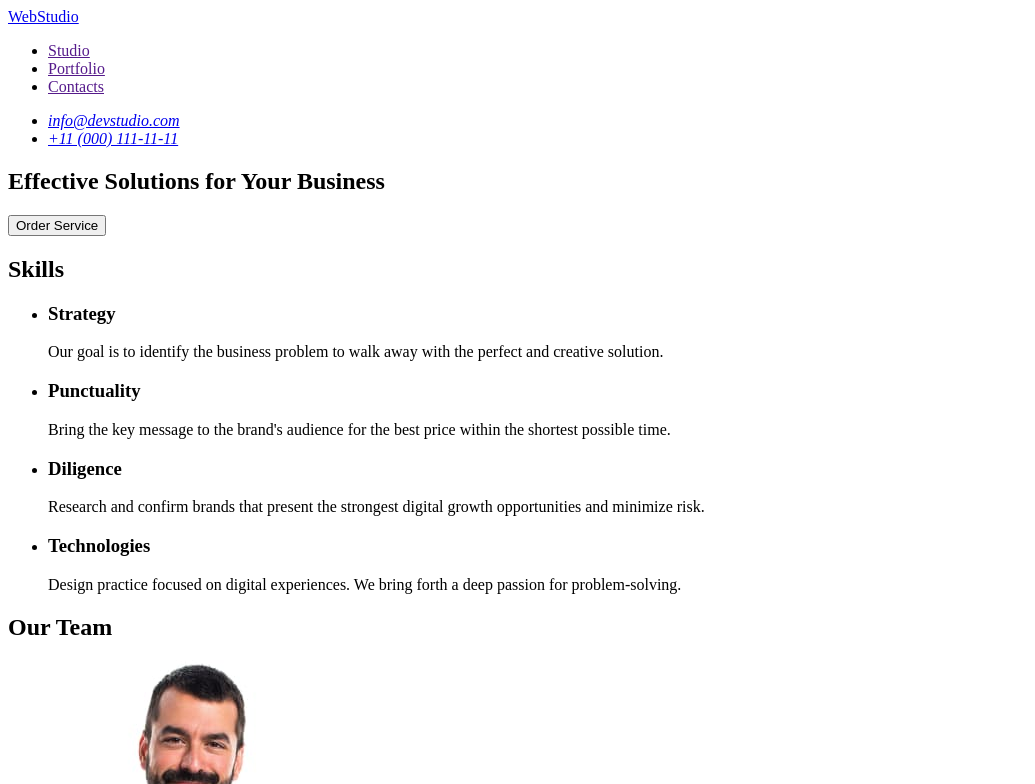
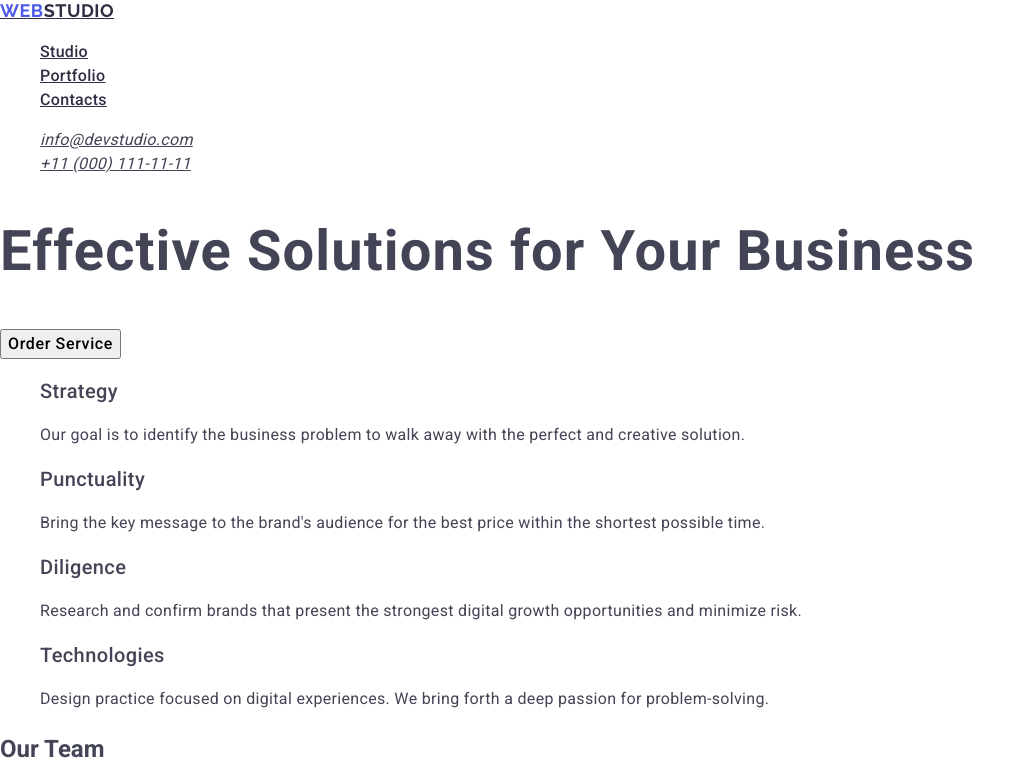
Before and after one commit to Ch1sch/goit-markup-hw-02, a plain HTML site: page index.html in a window 1280 px wide. Shown: the top 784 px of the page, without its empty margins (0-1035 px from the left). Drawn offline with nearby package versions, Linux system fonts and the light colour scheme.

Commit message:
h-task 2

```diff
--- /dev/null
+++ b/css/styles.css
@@ -0,0 +1,90 @@
+body{
+color:  #434455;
+background-color: #FFF;
+font-family: Roboto, sans-serif;
+font-weight: 400;
+font-style: normal;
+line-height: 1.5;
+text-decoration:none;
+}
+
+ul, ol {
+	list-style-type: none;
+}
+
+.logo-web{
+    color: var(--navyblue, #2E2F42);
+    font-family: Raleway;
+    font-size: 18px;
+    font-weight: 700;
+    line-height: 1.17; /* 116.667% */
+    letter-spacing: 0.54px;
+    text-transform: uppercase;
+}
+
+.web-title{
+    color: var(--iris, #4D5AE5);
+font-family: Raleway;
+font-size: 18px;
+font-weight: 700;
+line-height: 1.17; /* 116.667% */
+letter-spacing: 0.54px;
+text-transform: uppercase;
+}
+
+.nav-link{
+    color: var(--navyblue, #2E2F42);
+
+font-size: 16px;
+font-weight: 500;
+line-height: 1.5; /* 150% */
+letter-spacing: 0.32px;
+}
+
+.address-link{
+color: var(--slate, #434455);
+font-size: 16px;
+line-height: 1.5; /* 150% */
+letter-spacing: 0.32px;
+}
+
+h1{
+    font-family: Roboto;
+font-size: 56px;
+font-weight: 700;
+line-height: 1.07; /* 107.143% */
+letter-spacing: 1.12px;
+}
+.button-primary{
+font-size: 16px;
+font-weight: 500;
+line-height: 1.5; /* 150% */
+letter-spacing: 0.64px;
+cursor:pointer;
+}
+
+.hidden-skills{
+        position: absolute;
+        width: 1px;
+        height: 1px;
+        margin: -1px;
+        border: 0;
+        padding: 0;
+        white-space: nowrap;
+        clip-path: inset(100%);
+        clip: rect(0 0 0 0);
+        overflow: hidden;
+      }
+
+h3{
+font-size: 20px;
+font-weight: 500;
+line-height: 1.2; /* 120% */
+letter-spacing: 0.4px;
+}
+
+p{
+font-size: 16px;
+line-height: 1.5; /* 150% */
+letter-spacing: 0.32px;
+}
--- a/index.html
+++ b/index.html
@@ -3,23 +3,28 @@
   <head>
     <meta charset="UTF-8" />
     <meta name="viewport" content="width=device-width, initial-scale=1.0" />
-    <title>Homework #1</title>
+    <title>Homework #2</title>
+    <link rel="stylesheet" href="https://cdn.jsdelivr.net/npm/modern-normalize@2.0.0/modern-normalize.min.css">
+    <link rel="preconnect" href="https://fonts.googleapis.com">
+<link rel="preconnect" href="https://fonts.gstatic.com" crossorigin>
+<link href="https://fonts.googleapis.com/css2?family=Raleway:wght@700&family=Roboto:wght@400;500;700&display=swap" rel="stylesheet">
+<link rel="stylesheet" href="/css/styles.css">
   </head>
 
   <body>
     <header>
       <nav>
-        <a href="./index.html">WebStudio</a>
+        <a class="logo-web" href="./index.html"><span class="web-title">Web</span>Studio</a>
         <ul>
-          <li><a href="">Studio</a></li>
-          <li><a href="">Portfolio</a></li>
-          <li><a href="">Contacts</a></li>
+          <li><a class="nav-link" href="">Studio</a></li>
+          <li><a class="nav-link" href="">Portfolio</a></li>
+          <li><a class="nav-link" href="">Contacts</a></li>
         </ul>
       </nav>
       <address>
         <ul>
-          <li><a href="mailto:info@devstudio.com">info@devstudio.com</a></li>
-          <li><a href="tel:+110001111111">+11 (000) 111-11-11</a></li>
+          <li><a class="address-link" href="mailto:info@devstudio.com">info@devstudio.com</a></li>
+          <li><a class="address-link" href="tel:+110001111111">+11 (000) 111-11-11</a></li>
         </ul>
       </address>
     </header>
@@ -27,11 +32,11 @@
     <main>
       <section>
         <h1>Effective Solutions for Your Business</h1>
-        <button type="button">Order Service</button>
+        <button class="button-primary" type="button">Order Service</button>
       </section>
 
       <section>
-        <h2>Skills</h2>
+        <h2 class="hidden-skills">Skills</h2>
         <ul>
           <li>
             <h3>Strategy</h3>
@@ -93,10 +98,47 @@
           </li>
         </ul>
       </section>
+
+      <section>
+        <h2>Our Portfolio</h2>
+        <ul>
+          <li>
+            <img src="./images/portfolio/banking-app.jpg" alt="Banking App photo" width="360" height="300"
+            />
+            <h3>Banking App</h3>
+            <p>App</p>
+          </li>
+          <li>
+            <img src="./images/portfolio/cashless-payment.jpg" alt="Cashless payment photo" width="360" height="300"/>
+            <h3>Cashless Payment</h3>
+            <p>Marketing</p>
+          </li>
+          <li>
+            <img src="./images/portfolio/meditation.jpg" alt="Meditation app photo" width="360" height="300"/>
+            <h3>Meditation App</h3>
+            <p>App</p>
+          </li>
+          <li>
+            <img src="./images/portfolio/taxi.jpg" alt="Taxi service photo" width="360" height="300"/>
+            <h3>Taxi Service</h3>
+            <p>Marketing</p>
+          </li>
+          <li>
+            <img src="./images/portfolio/screen.jpg" alt="Screen illustrations photo" width="360" height="300"/>
+            <h3>Screen Illustrations</h3>
+            <p>Design</p>
+          </li>
+          <li>
+            <img src="./images/portfolio/courses.jpg" alt="Online courses photo" width="360" height="300"/>
+            <h3>Online Courses</h3>
+            <p>Marketing</p>
+          </li>
+        </ul>
+      </section>
     </main>
 
     <footer>
-      <a href="./index.html">WebStudio</a>
+      <a class="logo-web" href="./index.html"><span class="web-title">Web</span>Studio</a>
       <p>
         Increase the flow of customers and sales for your business with digital
         marketing & growth solutions.
```
Also changed, not shown: images/portfolio/banking-app.jpg (added), images/portfolio/cashless-payment.jpg (added), images/portfolio/courses.jpg (added), images/portfolio/meditation.jpg (added), images/portfolio/screen.jpg (added), images/portfolio/taxi.jpg (added).
